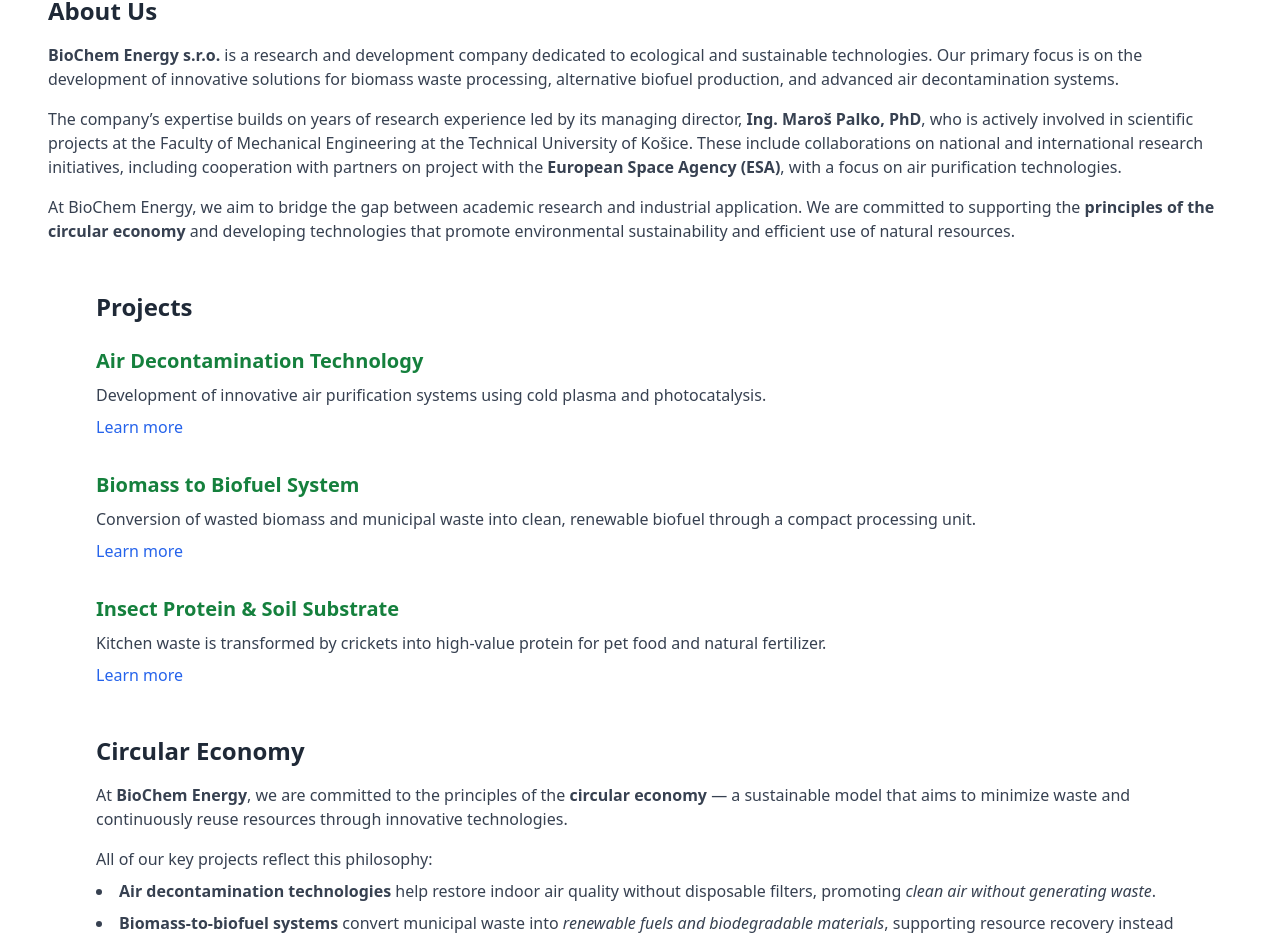
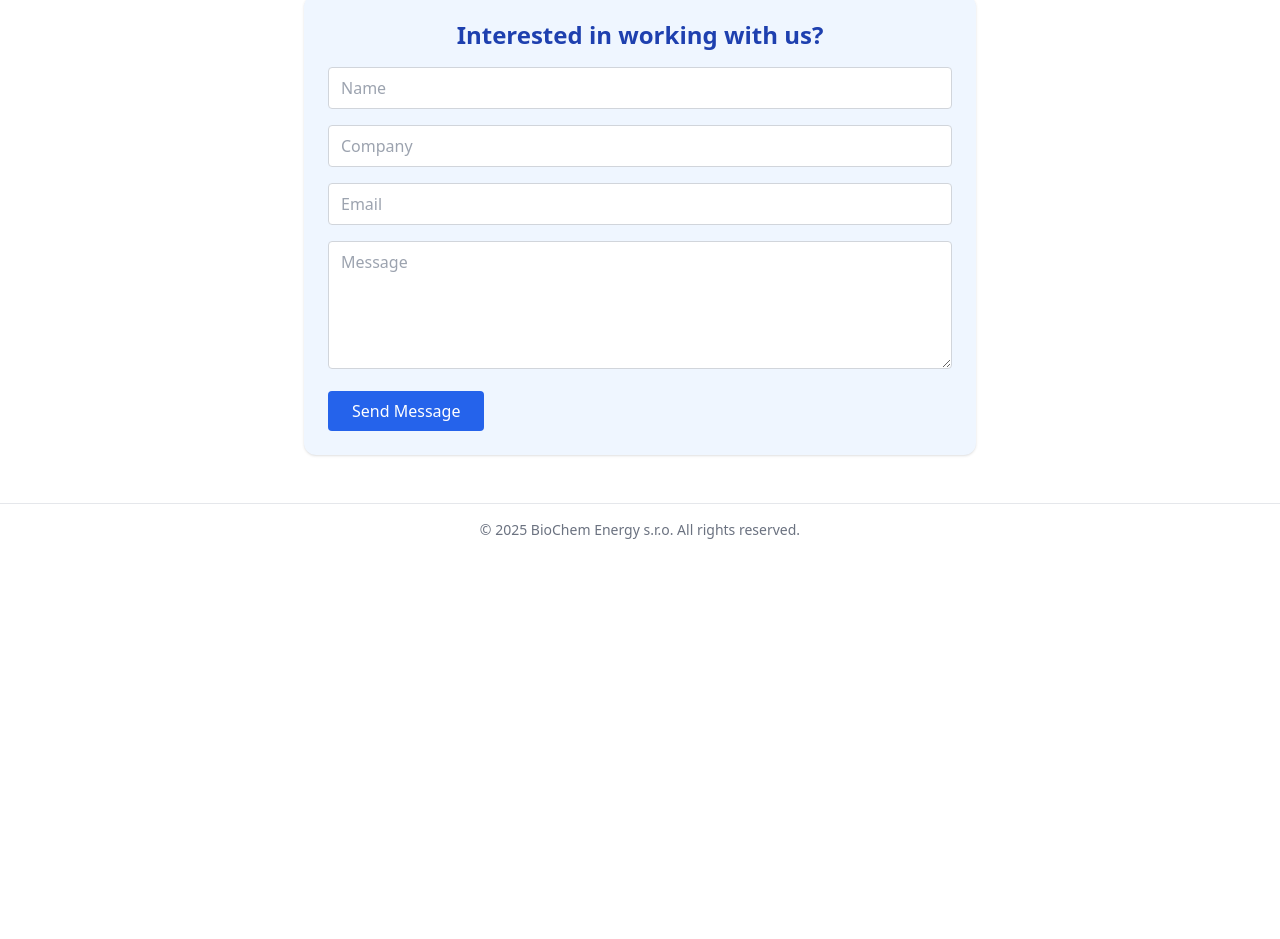
Before and after one commit to BioChemEnergy/biochem-energy, a Next.js app: page / in a window 1280 px wide. Shown: the part 1155-2094 px from the top of the page. After the commit the page ends 1711 px from the top, so only its background shows below. Built offline with nearby package versions, Linux system fonts and the light colour scheme.

Commit message:
Update index.tsx

```diff
--- a/pages/index.tsx
+++ b/pages/index.tsx
@@ -4,6 +4,26 @@ import Link from 'next/link';
 import { useState } from 'react';
 
 export default function Home() {
+  const [formData, setFormData] = useState({ name: '', company: '', email: '', message: '' });
+  const [error, setError] = useState('');
+  const [success, setSuccess] = useState(false);
+
+  const handleChange = (e) => {
+    setFormData({ ...formData, [e.target.name]: e.target.value });
+    setError('');
+  };
+
+  const handleSubmit = async (e) => {
+    e.preventDefault();
+    const { name, company, email, message } = formData;
+    if (!name || !company || !email || !message) {
+      setError('Please fill out all fields.');
+      return;
+    }
+    window.location.href = `mailto:bce.biochem@gmail.com?subject=Message from ${name} (${company})&body=${encodeURIComponent(message)}%0D%0A%0D%0AFrom: ${email}`;
+    setSuccess(true);
+  };
+
   return (
     <div>
       <Head>
@@ -46,46 +66,21 @@ export default function Home() {
         </section>
 
         <div className="px-6 md:px-12">
-          <section id="about" className="mt-12">
-            <h2 className="text-2xl font-bold text-gray-800">About Us</h2>
-            <p className="mt-4 text-gray-700">
-              <strong>BioChem Energy s.r.o.</strong> is a research and development company dedicated to ecological and sustainable technologies. Our primary focus is on the development of innovative solutions for biomass waste processing, alternative biofuel production, and advanced air decontamination systems.
-            </p>
-            <p className="mt-4 text-gray-700">
-              The company’s expertise builds on years of research experience led by its managing director, <strong>Ing. Maroš Palko, PhD</strong>, who is actively involved in scientific projects at the Faculty of Mechanical Engineering at the Technical University of Košice. These include collaborations on national and international research initiatives, including cooperation with partners on project with the <strong>European Space Agency (ESA)</strong>, with a focus on air purification technologies.
-            </p>
-            <p className="mt-4 text-gray-700">
-              At BioChem Energy, we aim to bridge the gap between academic research and industrial application. We are committed to supporting the <strong>principles of the circular economy</strong> and developing technologies that promote environmental sustainability and efficient use of natural resources.
-            </p>
-          </section>
+          {/* existing content */}
+        </div>
 
-          <ProjectsSection />
-
-          <section id="economy" className="mt-12 px-6 md:px-12">
-  <h2 className="text-2xl font-bold text-gray-800">Circular Economy</h2>
-  <p className="mt-4 text-gray-700">
-    At <strong>BioChem Energy</strong>, we are committed to the principles of the <strong>circular economy</strong> — a sustainable model that aims to minimize waste and continuously reuse resources through innovative technologies.
-  </p>
-  <p className="mt-4 text-gray-700">
-    All of our key projects reflect this philosophy:
-  </p>
-  <ul className="list-disc list-inside mt-2 text-gray-700 space-y-2">
-    <li>
-      <strong>Air decontamination technologies</strong> help restore indoor air quality without disposable filters, promoting <em>clean air without generating waste</em>.
-    </li>
-    <li>
-      <strong>Biomass-to-biofuel systems</strong> convert municipal waste into <em>renewable fuels and biodegradable materials</em>, supporting resource recovery instead of landfilling.
-    </li>
-    <li>
-      <strong>Insect protein production</strong> uses food waste as a resource, turning it into <em>valuable protein and natural soil substrate</em>, thus closing the biological cycle.
-    </li>
-  </ul>
-  <p className="mt-4 text-gray-700">
-    Through these solutions, we are actively reducing environmental impact, supporting climate goals, and promoting responsible innovation. Every activity and technology we develop is a step toward a cleaner, <strong>more circular and resilient future</strong>.
-  </p>
-</section>
-
-        </div>
+        <section id="contact" className="mt-12 bg-blue-50 p-6 rounded-xl shadow max-w-2xl mx-auto">
+          <h2 className="text-2xl font-bold text-blue-800 text-center">Interested in working with us?</h2>
+          <form onSubmit={handleSubmit} className="mt-4 space-y-4">
+            {error && <div className="text-red-600 font-semibold text-sm text-center">{error}</div>}
+            {success && <div className="text-green-600 font-semibold text-sm text-center">Message sent successfully.</div>}
+            <input type="text" name="name" placeholder="Name" value={formData.name} onChange={handleChange} className="w-full border border-gray-300 rounded px-3 py-2" />
+            <input type="text" name="company" placeholder="Company" value={formData.company} onChange={handleChange} className="w-full border border-gray-300 rounded px-3 py-2" />
+            <input type="email" name="email" placeholder="Email" value={formData.email} onChange={handleChange} className="w-full border border-gray-300 rounded px-3 py-2" />
+            <textarea name="message" placeholder="Message" value={formData.message} onChange={handleChange} className="w-full border border-gray-300 rounded px-3 py-2 h-32" />
+            <button type="submit" className="bg-blue-600 text-white px-6 py-2 rounded hover:bg-blue-700">Send Message</button>
+          </form>
+        </section>
       </main>
 
       <footer className="mt-12 text-center text-sm text-gray-500 py-4 border-t">
@@ -94,78 +89,3 @@ export default function Home() {
     </div>
   );
 }
-
-function ProjectsSection() {
-  const [openProject, setOpenProject] = useState<string | null>(null);
-
-  const toggleProject = (projectId: string) => {
-    setOpenProject(openProject === projectId ? null : projectId);
-  };
-
-  return (
-    <section id="projects" className="mt-12 px-6 md:px-12">
-      <h2 className="text-2xl font-bold text-gray-800 mb-6">Projects</h2>
-
-      <div className="mb-8">
-        <h3 className="text-xl font-semibold text-green-700">Air Decontamination Technology</h3>
-        <p className="mt-2 text-gray-700">
-          Development of innovative air purification systems using cold plasma and photocatalysis.
-        </p>
-        <button onClick={() => toggleProject('project1')} className="mt-2 text-blue-600 hover:underline">
-          {openProject === 'project1' ? 'Hide details' : 'Learn more'}
-        </button>
-        {openProject === 'project1' && (
-          <div className="mt-4 border-t pt-4">
-            <p className="text-gray-700">
-              Our air decontamination technology eliminates pathogens, viruses, and harmful particles without using filters.
-              It is based on advanced cold plasma and photocatalytic oxidation and will be tested in collaboration with the European Space Agency.
-            </p>
-            <div className="mt-4">
-              <Image src="/decontamination.PNG" alt="Air Technology" width={600} height={350} />
-            </div>
-          </div>
-        )}
-      </div>
-
-      <div className="mb-8">
-        <h3 className="text-xl font-semibold text-green-700">Biomass to Biofuel System</h3>
-        <p className="mt-2 text-gray-700">
-          Conversion of wasted biomass and municipal waste into clean, renewable biofuel through a compact processing unit.
-        </p>
-        <button onClick={() => toggleProject('project2')} className="mt-2 text-blue-600 hover:underline">
-          {openProject === 'project2' ? 'Hide details' : 'Learn more'}
-        </button>
-        {openProject === 'project2' && (
-          <div className="mt-4 border-t pt-4">
-            <p className="text-gray-700">
-              Our system transforms organic waste into valuable biobutanol and biodegradable plastics. The modular unit is scalable and ideal for urban or industrial applications focused on reducing environmental impact.
-            </p>
-            <div className="mt-4">
-              <Image src="/biofuel.png" alt="Biofuel Technology" width={600} height={350} />
-            </div>
-          </div>
-        )}
-      </div>
-
-      <div className="mb-8">
-        <h3 className="text-xl font-semibold text-green-700">Insect Protein & Soil Substrate</h3>
-        <p className="mt-2 text-gray-700">
-          Kitchen waste is transformed by crickets into high-value protein for pet food and natural fertilizer.
-        </p>
-        <button onClick={() => toggleProject('project3')} className="mt-2 text-blue-600 hover:underline">
-          {openProject === 'project3' ? 'Hide details' : 'Learn more'}
-        </button>
-        {openProject === 'project3' && (
-          <div className="mt-4 border-t pt-4">
-            <p className="text-gray-700">
-              We design and manufacture autonomous 3D-printed insect habitats that convert food waste into two valuable outputs: protein for pets and nutrient-rich soil substrate for agriculture and gardening.
-            </p>
-            <div className="mt-4">
-              <Image src="/cvrcky.png" alt="Insect Project" width={600} height={350} />
-            </div>
-          </div>
-        )}
-      </div>
-    </section>
-  );
-}
```
